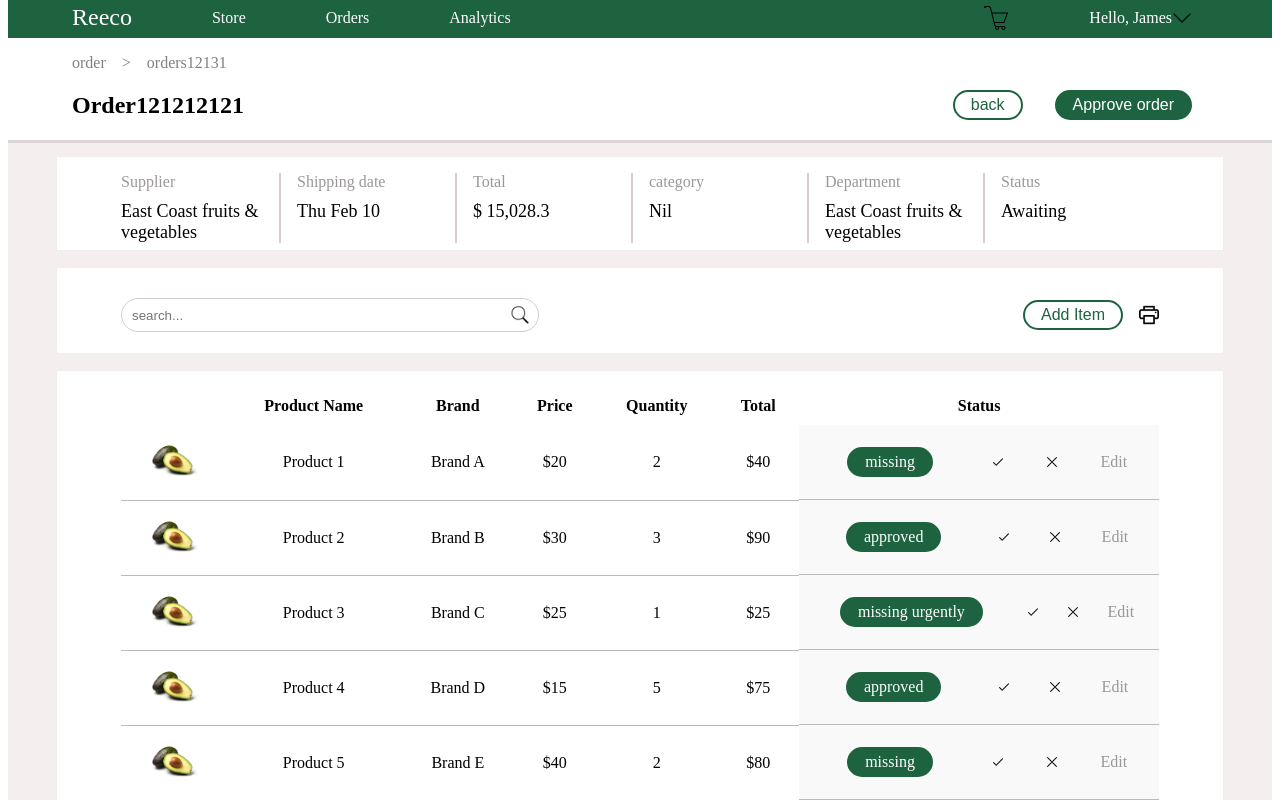
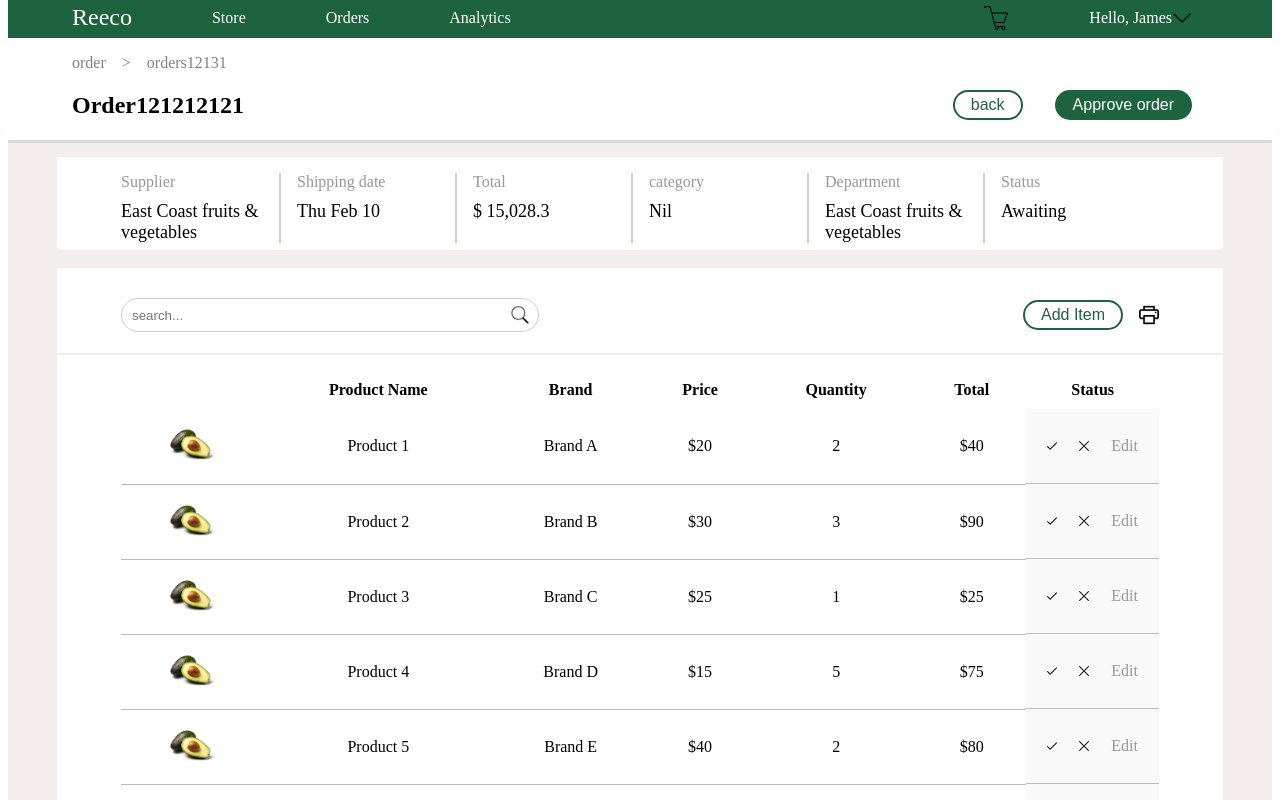
Before and after one commit to crynce/Reeco, a React (Create React App) app: page / in a window 1280 px wide. Shown: the top 800 px of the page. Built offline with nearby package versions, Linux system fonts and the light colour scheme.

Commit message:
status update handler

```diff
--- a/src/components/Order/OrderDetails.jsx
+++ b/src/components/Order/OrderDetails.jsx
@@ -8,8 +8,10 @@ import TableComp from "./Table/TableComp";
 // import SearchIcon from "@mui/icons-material/Search";
 const OrderDetCard = styled(Card)`
   justify-content: space-between;
+  margin-bottom: 0;
 `;
 const TableDetCard = styled(Card)`
+  margin-top: 0;
   justify-content: space-between;
 `;
 
--- a/src/components/Order/Table/TableComp.jsx
+++ b/src/components/Order/Table/TableComp.jsx
@@ -3,8 +3,8 @@ import styled from "styled-components";
 import Avocado from "../../../assets/Avocado.jpg";
 import Tick from "../../../assets/tick.png";
 import Close from "../../../assets/close.png";
-import { useSelector } from "react-redux";
-
+import { useSelector, useDispatch } from "react-redux";
+import { updateStatus } from "../../../store/statusUpdateSlice";
 const data = [
   {
     productName: "Product 1",
@@ -71,7 +71,17 @@ const StatusUpdate = styled.div`
 `;
 
 const TableComp = () => {
+  const dispatch = useDispatch();
   const initVal = useSelector((state) => state.statusUpdate);
+  //handlers
+  const statusUpdateHandler = (e, obj, statusVal) => {
+    dispatch(
+      updateStatus({
+        ...obj,
+        status: statusVal,
+      })
+    );
+  };
   console.log(initVal, "initVal");
   return (
     <Table>
@@ -98,21 +108,28 @@ const TableComp = () => {
             <TableData>{row.quantity}</TableData>
             <TableData>{row.total}</TableData>
             <TableDataStatus>
-              <StatusUpdate $primary>{row.status}</StatusUpdate>
+              {row.status && <StatusUpdate $primary>{row.status}</StatusUpdate>}
               <img
                 height="10px"
                 width="10px"
                 color="#9b9797"
                 src={Tick}
                 style={{ cursor: "pointer" }}
+                onClick={(e) => statusUpdateHandler(e, row, "approved")}
               />
               <img
                 height="10px"
                 width="10px"
                 src={Close}
                 style={{ cursor: "pointer" }}
+                onClick={(e) => statusUpdateHandler(e, row, "missing")}
               />
-              <div style={{ cursor: "pointer" }}>Edit</div>
+              <div
+                style={{ cursor: "pointer" }}
+                onClick={(e) => statusUpdateHandler(e, row, "edit")}
+              >
+                Edit
+              </div>
               {/* <img src={Tick} height: "30px" width: "30px"/> */}
             </TableDataStatus>
           </TableRow>
--- a/src/store/statusUpdateSlice.js
+++ b/src/store/statusUpdateSlice.js
@@ -7,7 +7,7 @@ const initialState = [
     price: "$20",
     quantity: "2",
     total: "$40",
-    status: "missing",
+    status: "",
   },
   {
     productName: "Product 2",
@@ -15,7 +15,7 @@ const initialState = [
     price: "$30",
     quantity: "3",
     total: "$90",
-    status: "approved",
+    status: "",
   },
   {
     productName: "Product 3",
@@ -23,7 +23,7 @@ const initialState = [
     price: "$25",
     quantity: "1",
     total: "$25",
-    status: "missing urgently",
+    status: "",
   },
   {
     productName: "Product 4",
@@ -31,7 +31,7 @@ const initialState = [
     price: "$15",
     quantity: "5",
     total: "$75",
-    status: "approved",
+    status: "",
   },
   {
     productName: "Product 5",
@@ -39,7 +39,7 @@ const initialState = [
     price: "$40",
     quantity: "2",
     total: "$80",
-    status: "missing",
+    status: "",
   },
   {
     productName: "Product 6",
@@ -47,7 +47,7 @@ const initialState = [
     price: "$22",
     quantity: "3",
     total: "$66",
-    status: "missing urgently",
+    status: "",
   },
   {
     productName: "Product 7",
@@ -55,7 +55,7 @@ const initialState = [
     price: "$18",
     quantity: "4",
     total: "$72",
-    status: "approved",
+    status: "",
   },
   {
     productName: "Product 8",
@@ -63,7 +63,7 @@ const initialState = [
     price: "$35",
     quantity: "2",
     total: "$70",
-    status: "missing",
+    status: "",
   },
   {
     productName: "Product 9",
@@ -71,7 +71,7 @@ const initialState = [
     price: "$28",
     quantity: "3",
     total: "$84",
-    status: "approved",
+    status: "",
   },
   {
     productName: "Product 10",
@@ -79,7 +79,7 @@ const initialState = [
     price: "$50",
     quantity: "1",
     total: "$50",
-    status: "missing urgently",
+    status: "",
   },
 ];
 console.log(initialState);
@@ -91,6 +91,19 @@ const statusUpdateSlice = createSlice({
   reducers: {
     updateStatus: (state, action) => {
       console.log(current(state), "state");
+      console.log(action.payload, "payload");
+      const itemIndex = state.findIndex(
+        (curr) => curr.productName === action.payload.productName
+      );
+      if (action.payload.status == "approved") {
+        state[itemIndex].status = "approved";
+      }
+      if (action.payload.status == "missing") {
+        state[itemIndex].status = "missing";
+      }
+      if (action.payload.status == "edit") {
+        state[itemIndex].status = "edit";
+      }
     },
     // increment: (state) => {
     //   state.value += 1;
```
